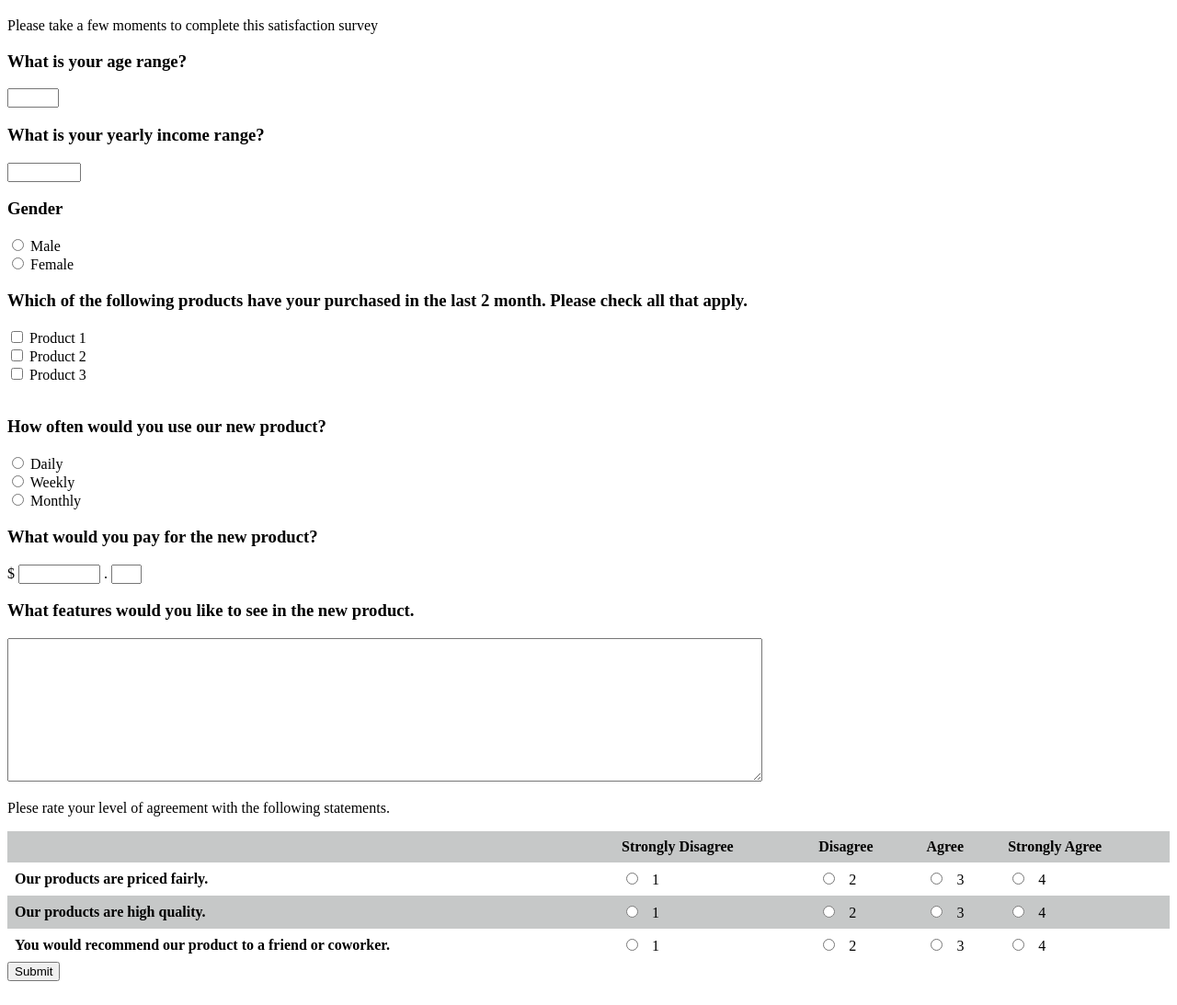
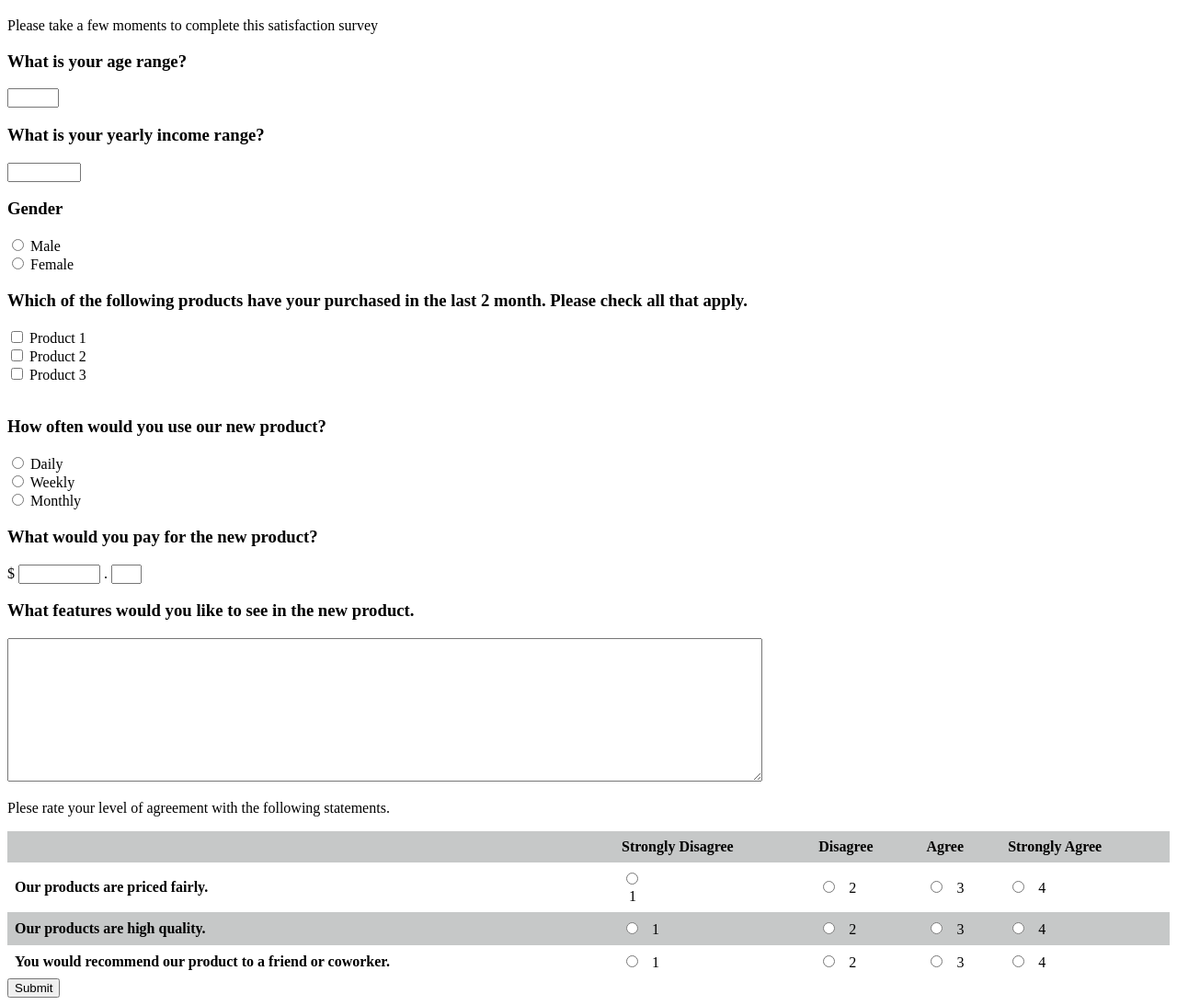
Before and after one commit to annguyen149/an29112022, a plain HTML site: page index.html in a window 1280 px wide. Shown: the part 61-1154 px from the top of the page at 92% size. Drawn offline with Linux system fonts and the light colour scheme.

Commit message:
Update index.html

```diff
--- a/index.html
+++ b/index.html
@@ -82,7 +82,7 @@
         <tr>
         <th>Our products are priced fairly.</th>
         <td>
-          <input type="radio" id="html" name="fav_language" value="HTML">
+          <input type="radio" id="html" name="fav_language" value="HTML"> <br>
           <label for="html">1</label>
         </td>
         <td>
```
